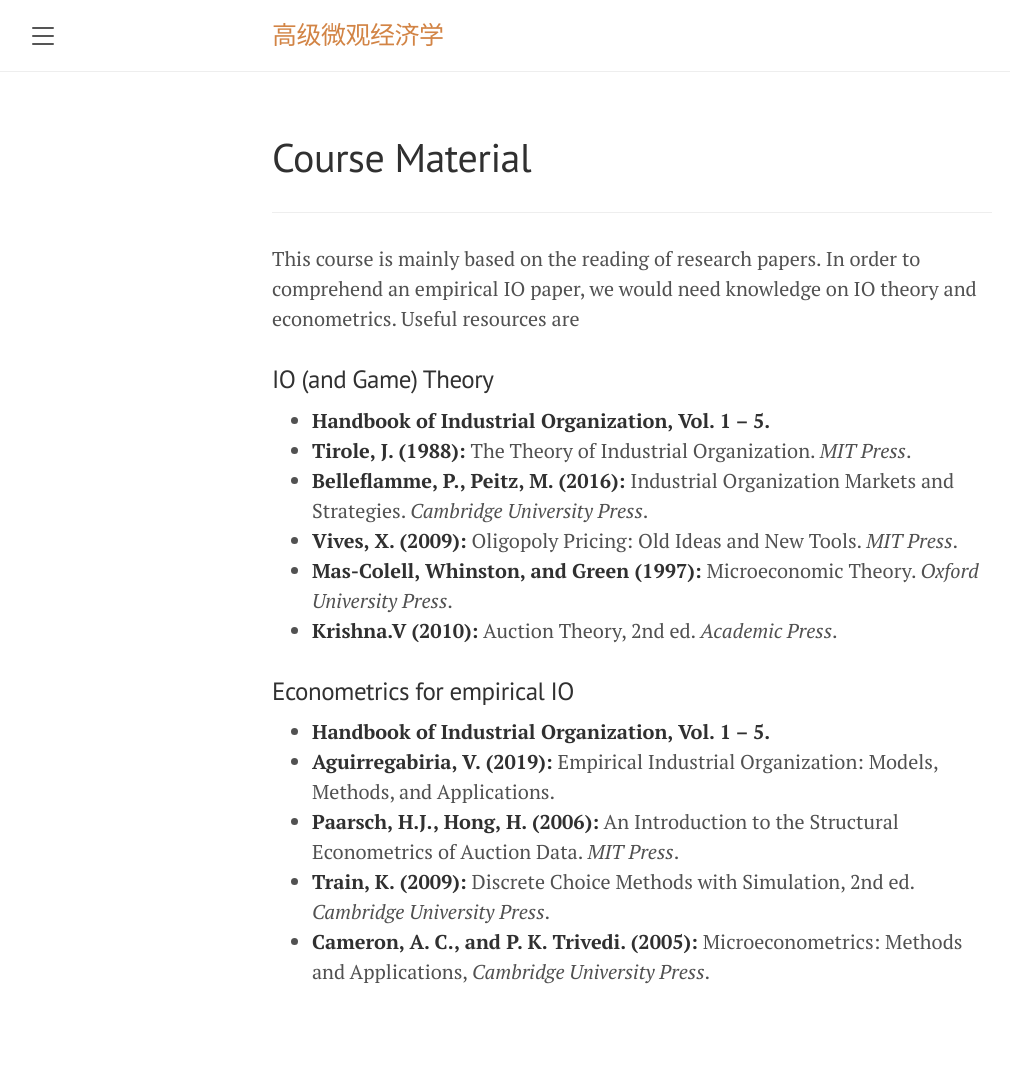
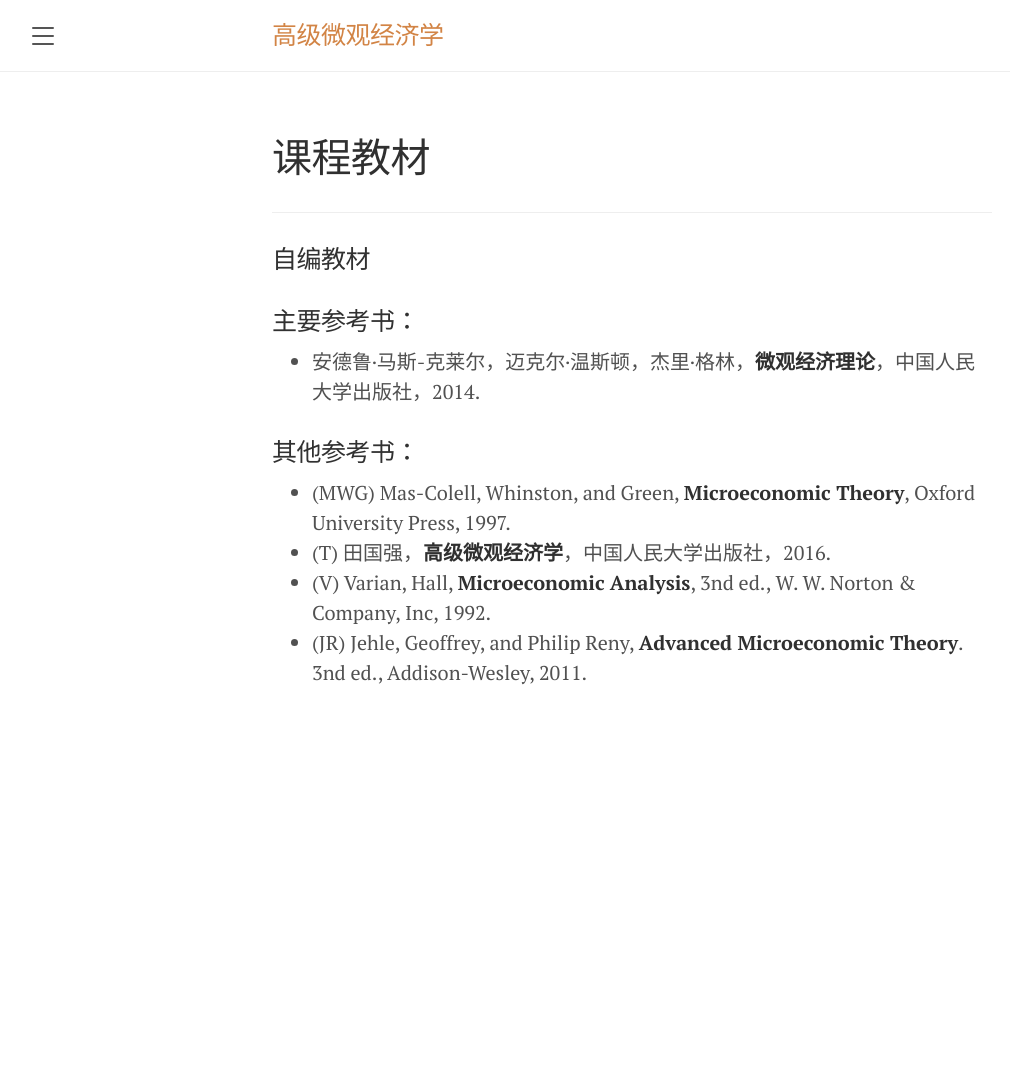
Before and after one commit to yingzheng-econ/Advanced-Microeconomics, a Jekyll site: the page built from Course_material.md, in a window 1280 px wide. Shown: the whole page, without its empty margins (8-1018 px from the left). Built offline with Jekyll 4.4.1, drawn with Linux system fonts in a browser that asks for light colours; after the commit the page ends 900 px from its top, so only the background shows below that.

Commit message:
Update Course_material.md

```diff
--- a/Course_material.md
+++ b/Course_material.md
@@ -1,23 +1,17 @@
 ---
 layout: page
-title: Course Material
+title: 课程教材
 order: 2
 ---
 ***
 
-This course is mainly based on the reading of research papers. In order to comprehend an empirical IO paper, we would need knowledge on IO theory and econometrics. Useful resources are
+### 自编教材
 
-### IO (and Game) Theory
-- **Handbook of Industrial Organization, Vol. 1 – 5.**
-- **Tirole, J. (1988):** The Theory of Industrial Organization. *MIT Press*.
-- **Belleflamme, P., Peitz, M. (2016):** Industrial Organization Markets and Strategies. *Cambridge University Press*.
-- **Vives, X. (2009):** Oligopoly Pricing: Old Ideas and New Tools. *MIT Press*.
-- **Mas-Colell, Whinston, and Green (1997):** Microeconomic Theory. *Oxford University Press*.
-- **Krishna.V (2010):** Auction Theory, 2nd ed. *Academic Press*.
+### 主要参考书：
+- 安德鲁·马斯-克莱尔，迈克尔·温斯顿，杰里·格林，**微观经济理论**，中国人民大学出版社，2014.
 
-### Econometrics for empirical IO
-- **Handbook of Industrial Organization, Vol. 1 – 5.**
-- **Aguirregabiria, V. (2019):** Empirical Industrial Organization: Models, Methods, and Applications.
-- **Paarsch, H.J., Hong, H. (2006):** An Introduction to the Structural Econometrics of Auction Data. *MIT Press*.
-- **Train, K. (2009):** Discrete Choice Methods with Simulation, 2nd ed. *Cambridge University Press*.
-- **Cameron, A. C., and P. K. Trivedi. (2005):** Microeconometrics: Methods and Applications, *Cambridge University Press*.
+### 其他参考书：
+- (MWG) Mas-Colell, Whinston, and Green, **Microeconomic Theory**, Oxford University Press, 1997.
+- (T) 田国强，**高级微观经济学**，中国人民大学出版社，2016.
+- (V) Varian, Hall, **Microeconomic Analysis**, 3nd ed., W. W. Norton & Company, Inc, 1992.
+- (JR) Jehle, Geoffrey, and Philip Reny, **Advanced Microeconomic Theory**. 3nd ed., Addison-Wesley, 2011.
```
